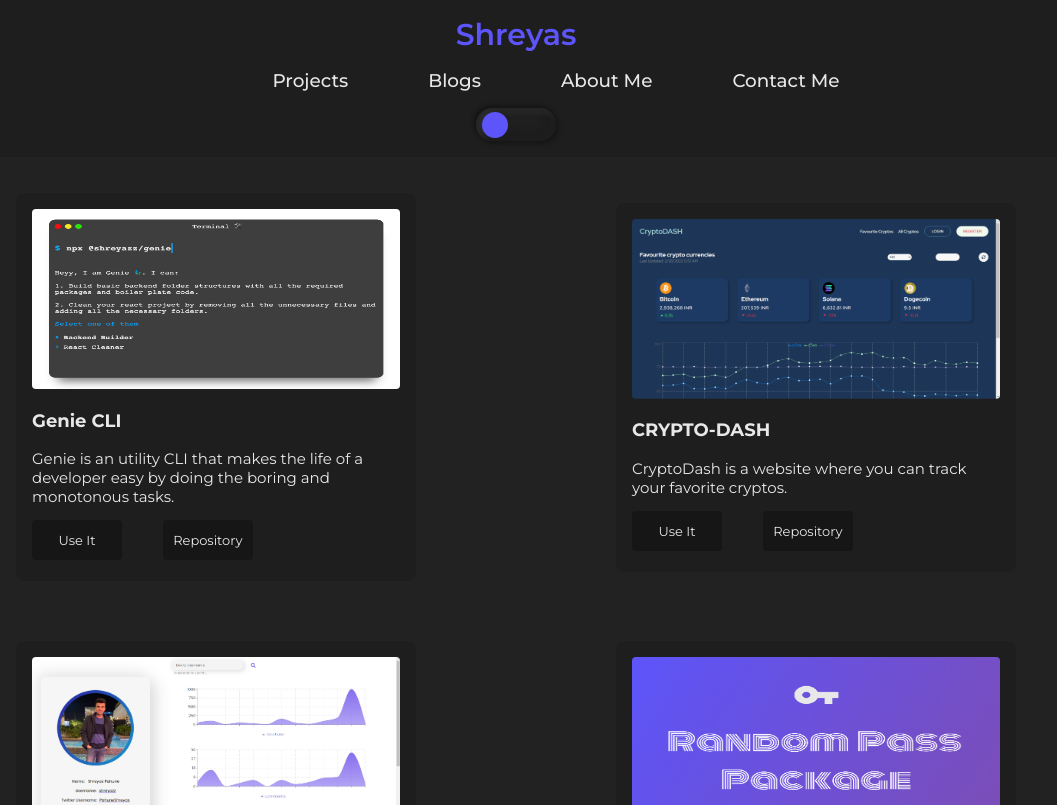
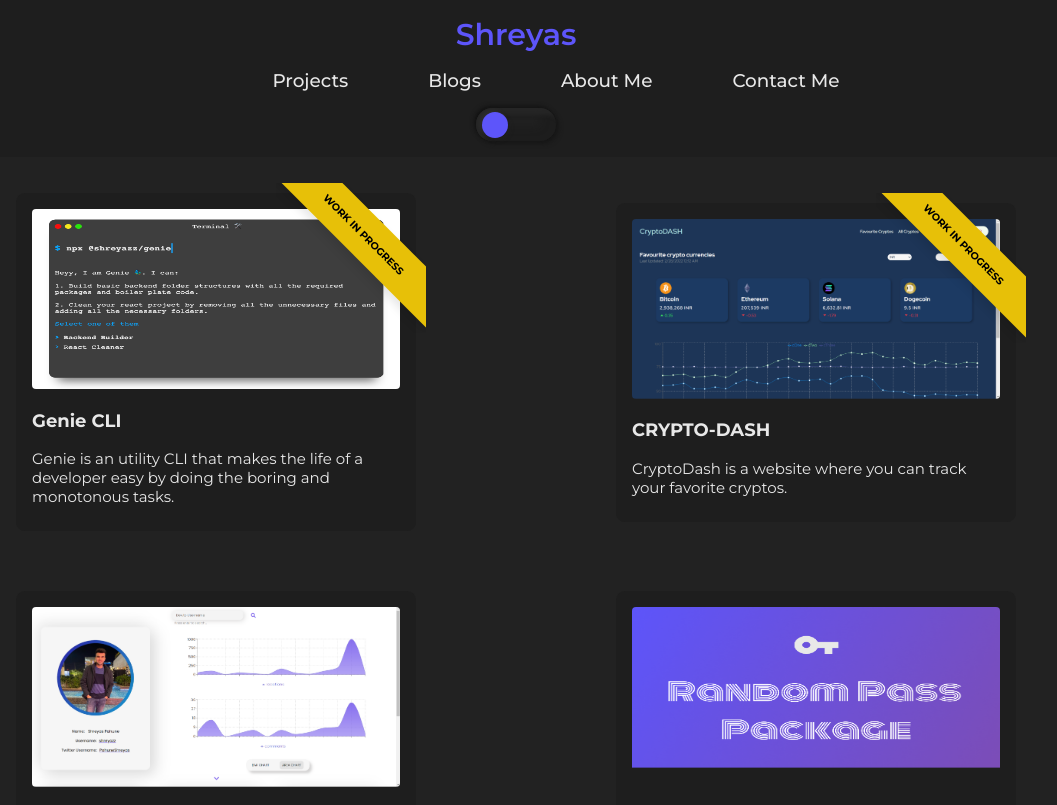
Before and after one commit to shreyazz/personal-portfolio, a React (Create React App) app: page /projects in a window 1280 px wide. Shown: the top 805 px of the page, without its empty margins (124-1181 px from the left). Built offline with nearby package versions, Linux system fonts and the light colour scheme.

Commit message:
added work in progress ribon

```diff
--- a/src/pages/Projects.jsx
+++ b/src/pages/Projects.jsx
@@ -17,18 +17,20 @@
       {!isLoading ? (
         projects.map((project, id) => {
           return (
-            <ProjectCardWrapper key={id.toString()} theme={theme}>
-              <img src={project.image} alt="" />
+            <ProjectCardWrapper key={id.toString()} theme={theme} className={project.wip && 'wip-div'}>
+              <img src={project.image} alt=""/>
+              {project.wip && <div class="ribbon ribbon-top-right"><span>Work in progress</span></div>}
+              <div className="wip"></div>
               <h1>{project.name}</h1>
               <p>{project.desc}</p>
-              <div className="links">
+              {!project.wip && <div className="links">
                 <a href={project.link} target="_blank" rel="noreferrer">
                   <p>Use It</p>
                 </a>
                 <a href={project.repo} target="_blank" rel="noreferrer">
                   <p>Repository</p>
                 </a>
-              </div>
+              </div>}
             </ProjectCardWrapper>
           );
         })
--- a/src/styles/ProjectLElements.js
+++ b/src/styles/ProjectLElements.js
@@ -12,6 +12,7 @@
 
   .loading {
     background: ${({ theme }) => (theme === "light" ? "#1E1E1E" : "#E5E5E5")};
+    /* css loader */
     .blinker {
       background: ${({ theme }) => (theme === "dark" ? "#1E1E1E" : "#E5E5E5")};
     }
@@ -29,11 +30,87 @@
 `;
 
 export const ProjectCardWrapper = styled.div`
+ padding: 1rem;
+  display: flex;
+  flex-direction: column;
+  justify-content: space-between;
+  text-decoration: none;
+  border-radius: 0.55rem;
+  width: 25rem;
+  position: relative;
+  background: ${({ theme }) => (theme === "dark" ? "#1E1E1E" : "#E5E5E5")};
+  box-shadow: ${({ theme }) =>
+    theme === "dark"
+      ? `box-shadow: -20px -20px 4px rgba(62, 62, 62, 0.7), 5px 5px 4px rgba(29, 29, 29, 0.75)`
+      : `box-shadow: -2px -2px 4px rgba(255, 255, 255, 0.17), 5px 5px 4px rgba(72, 72, 72, 0.1)`};
+
   &:hover {
     transform: scale(1.05);
     transition: all 0.2s ease-in-out;
   }
   transition: all 0.2s ease-in-out;
+
+
+/* common */
+.ribbon {
+  width: 150px;
+  height: 150px;
+  overflow: hidden;
+  position: absolute;
+  background: transparent;
+}
+.ribbon::before,
+.ribbon::after {
+  position: absolute;
+  z-index: -1;
+  content: '';
+  background: transparent;
+
+  display: block;
+  border: 5px solid #e7c008;
+}
+.ribbon span {
+  position: absolute;
+  display: block;
+  width: 225px;
+  padding: 15px 0;
+  background-color: #e7c008;
+  box-shadow: 0 5px 10px rgba(0,10,0,.1);
+  color: #000;
+ font-size: 10px;
+ font-weight: bold;
+  text-transform: uppercase;
+  text-align: center;
+}
+
+/* top right*/
+.ribbon-top-right {
+  top: -10px;
+  right: -10px;
+}
+.ribbon-top-right::before,
+.ribbon-top-right::after {
+  border-top-color: transparent;
+  border-right-color: transparent;
+}
+.ribbon-top-right::before {
+  top: 0;
+  left: 0;
+}
+.ribbon-top-right::after {
+  bottom: 0;
+  right: 0;
+}
+.ribbon-top-right span {
+  left: -25px;
+  top: 30px;
+  transform: rotate(45deg);
+}
+
+
+
+
+
 
   img {
     height: 11.25rem;
@@ -49,18 +126,6 @@
     justify-content: space-between;
   }
 
-  padding: 1rem;
-  display: flex;
-  flex-direction: column;
-  justify-content: space-between;
-  text-decoration: none;
-  border-radius: 0.55rem;
-  width: 25rem;
-  background: ${({ theme }) => (theme === "dark" ? "#1E1E1E" : "#E5E5E5")};
-  box-shadow: ${({ theme }) =>
-    theme === "dark"
-      ? `box-shadow: -20px -20px 4px rgba(62, 62, 62, 0.7), 5px 5px 4px rgba(29, 29, 29, 0.75)`
-      : `box-shadow: -2px -2px 4px rgba(255, 255, 255, 0.17), 5px 5px 4px rgba(72, 72, 72, 0.1)`};
 
   a {
     width: 90px;
```
